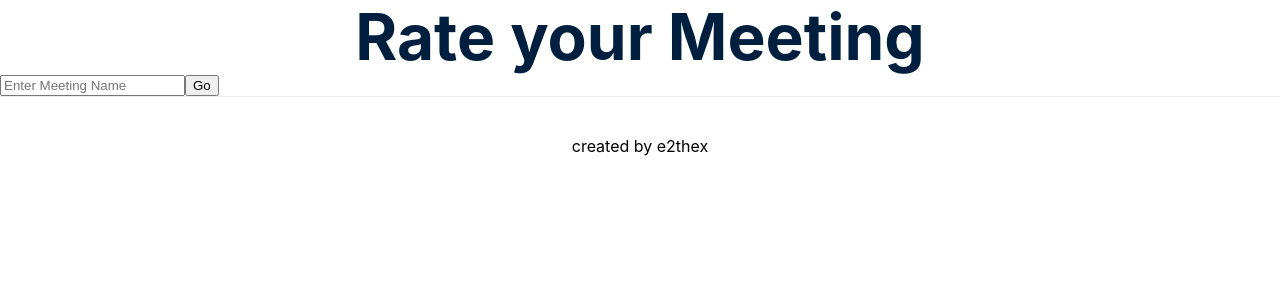
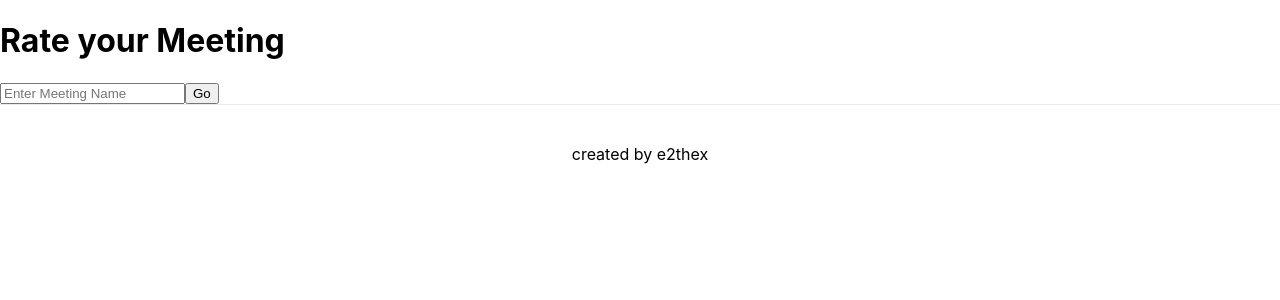
Before and after one commit to e2thex/ratethisfor.me, a Next.js app: page / in a window 1280 px wide. Shown: the top 300 px of the page. Built offline with nearby package versions, Linux system fonts and the light colour scheme.

Commit message:
some styling changes and a title change

```diff
--- a/components/Scoring.tsx
+++ b/components/Scoring.tsx
@@ -144,7 +144,7 @@ const MeetingAppInner = (props:{userId:string}) => {
 	    <UserDiv  name={currentName} updateName={currentScoreNode.s('name').is} />
 	    <ScoreDiv score={parseInt(currentScore)} updateScore={(v) => currentScoreNode.s('score').is(v.toString())} />
 	    <ReasonDiv reason={currentReason} updateReason={currentScoreNode.s('reason').is} />
-      <button className='w-full border rounded hover:bg-gray-100 focus:bg-gray-100' onClick={unhide}>See Results</button>
+      <button className='w-full border p-2 text-lg rounded bg-gray-100 hover:bg-gray-200 focus:bg-gray-100' onClick={unhide}>See Results</button>
 	    { !hideResults ? <><Results data={scores} deleteItem={deleteItem} /> <Summary data={scores} /></> : <></> }
 
     </>
--- a/pages/index.tsx
+++ b/pages/index.tsx
@@ -26,20 +26,14 @@ const Home: NextPage = () => {
       </Head>
 
       <main className="">
-        <h1 className={styles.title}>
-          Rate your Meeting
+        <h1 className="text-5xl text-center m-10">
+          { id ? <>Rate meeting &quot;{id}&quot; </> : <>Rate your Meeting</> }
         </h1>
           <MeetingBody id={id || ''}/>
       </main>
 
       <footer className={styles.footer}>
-        <a
-          href="https://vercel.com?utm_source=create-next-app&utm_medium=default-template&utm_campaign=create-next-app"
-          target="_blank"
-          rel="noopener noreferrer"
-        >
         created by e2thex
-        </a>
       </footer>
     </div>
   )
```
